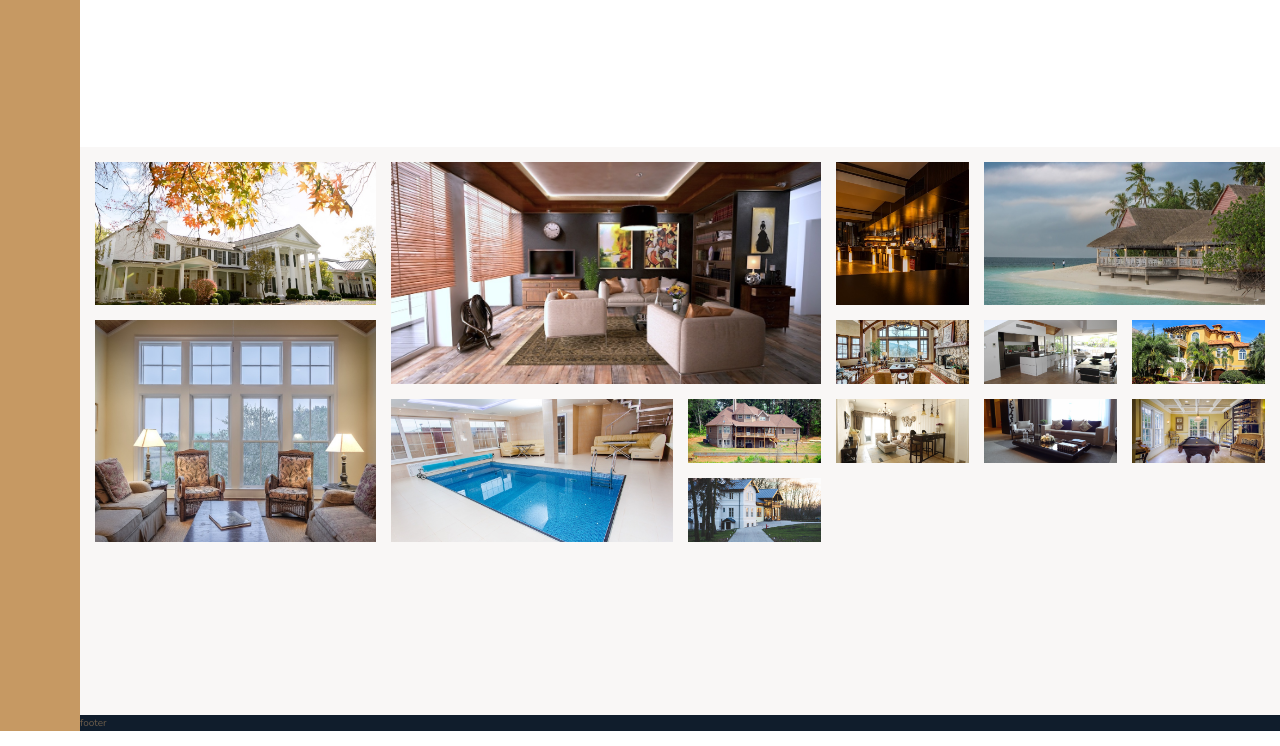
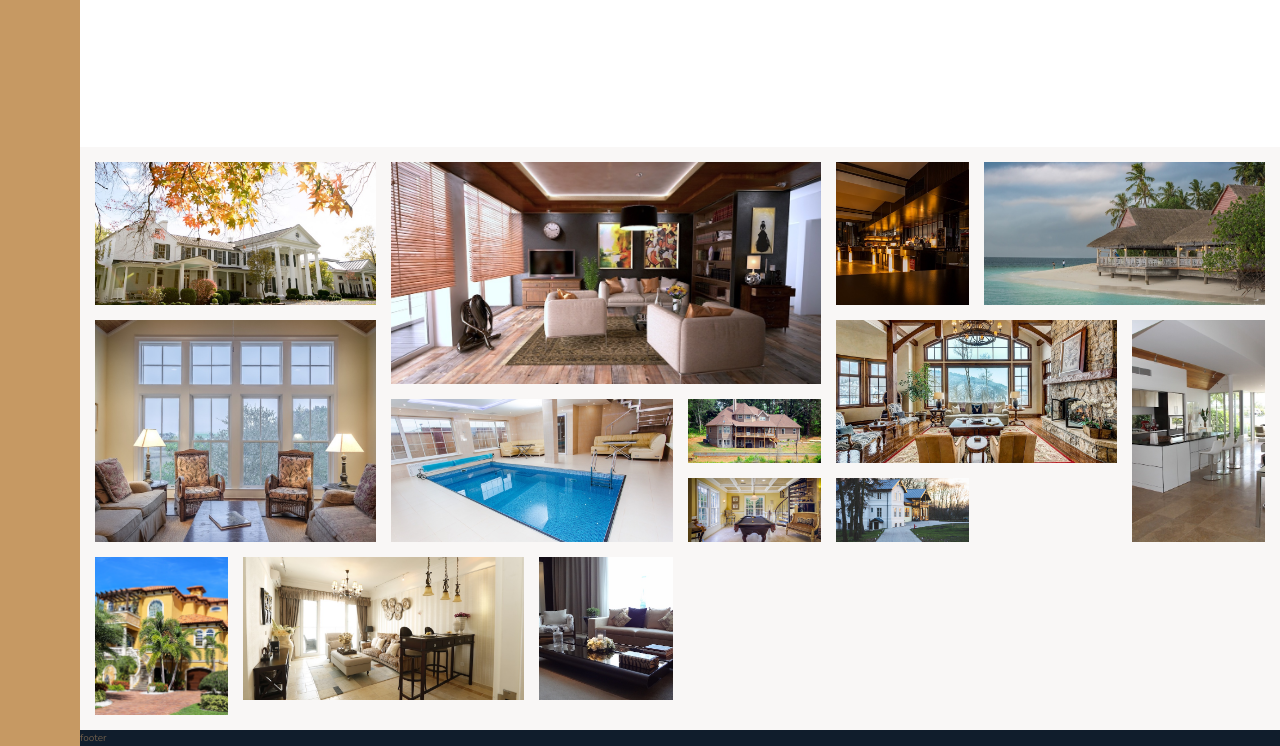
Before and after one commit to V4nd0r/Nexter, a website: page index.html in a window 1280 px wide. Shown: the part 2956-3702 px from the top of the page. Drawn offline with nearby package versions, Linux system fonts and the light colour scheme.

Commit message:
Organising the remaining gallery items

```diff
--- a/sass/_gallery.scss
+++ b/sass/_gallery.scss
@@ -9,49 +9,74 @@
     padding: 1.5rem;
 
     &__item {
-        &--1{
+        &--1 {
             grid-row: 1 / span 2;
             grid-column: 1 / span 2;
         }
 
-        &--2{
+        &--2 {
             grid-row: 1 / span 3;
             grid-column: 3 / span 3;
         }
 
-        &--3{
+        &--3 {
             grid-row: 1 / span 2;
             grid-column: 6 / 7;
         }
 
-        &--4{
+        &--4 {
             grid-row: 1 / span 2;
             grid-column: 7 / span 2;
         }
 
-        &--5{
+        &--5 {
             grid-row: 3 / span 3;
             grid-column: 1 / span 2;
         }
 
-        &--6{
+        &--6 {
             grid-row: 4 / span 2;
             grid-column: 3 / span 2;
         }
 
-        &--7{
+        &--7 {
             grid-row: 4 / 5;
             grid-column: 5 / 6;
         }
 
-        &--8{
+        &--8 {
             grid-row: 3 / span 2;
             grid-column: 6 / span 2;
         }
 
-        &--9{
+        &--9 {
             grid-row: 3 / span 3;
-            grid-column: 8;
+            grid-column: 8 / 9;
+        }
+
+        &--10 {
+            grid-row: 6 / span 3;
+            grid-column: 1 / 2;
+        }
+
+        &--11 {
+            grid-row: 6 / span 2;
+            grid-column: 2 / span 2;
+        }
+
+        &--12 {
+            grid-row: 6 / span 2;
+            grid-column: 4 / 5;
+        }
+
+        &--13 {
+            grid-row: 5 / span 3;
+            grid-column: 5 / span 3;
+        }
+
+        &--12 {
+            grid-row: 6 / span 2;
+            grid-column: 8 / 9;
         }
     }
 
```
Also changed, not shown: css/style.css.
